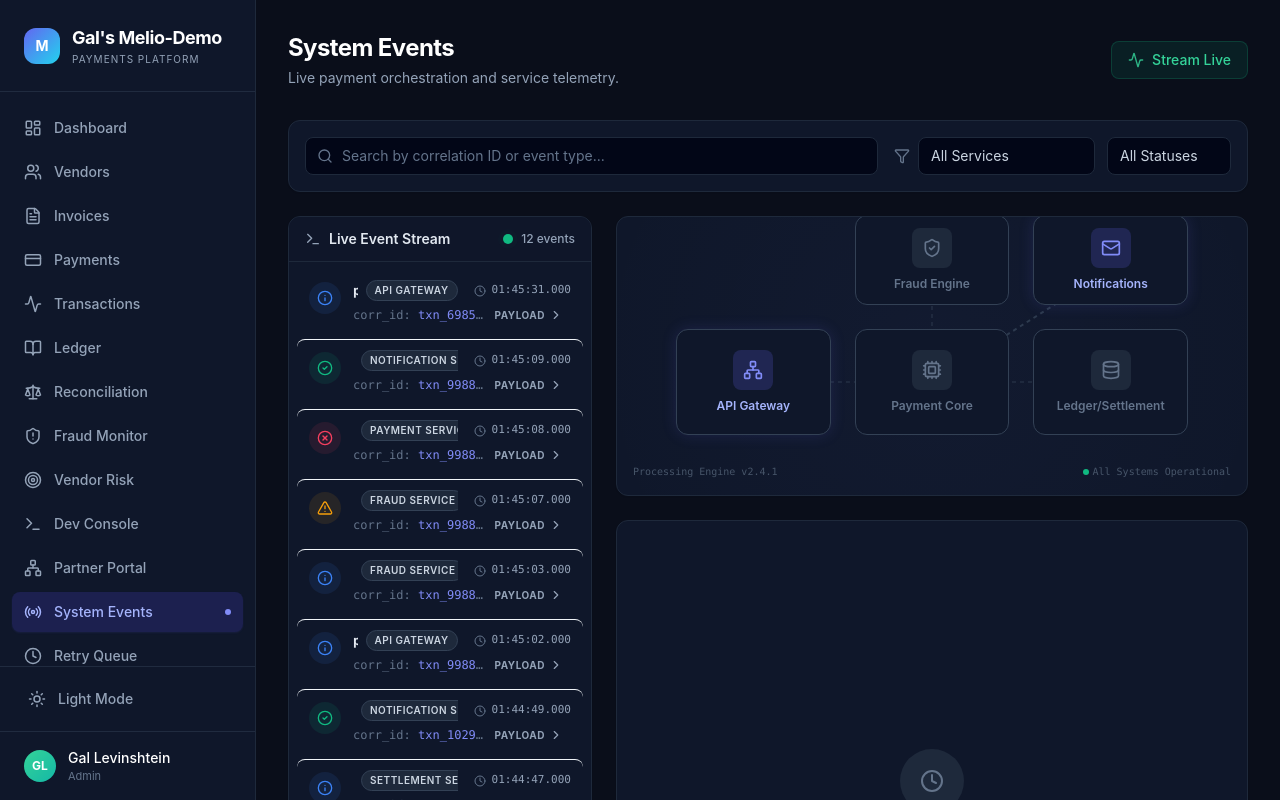
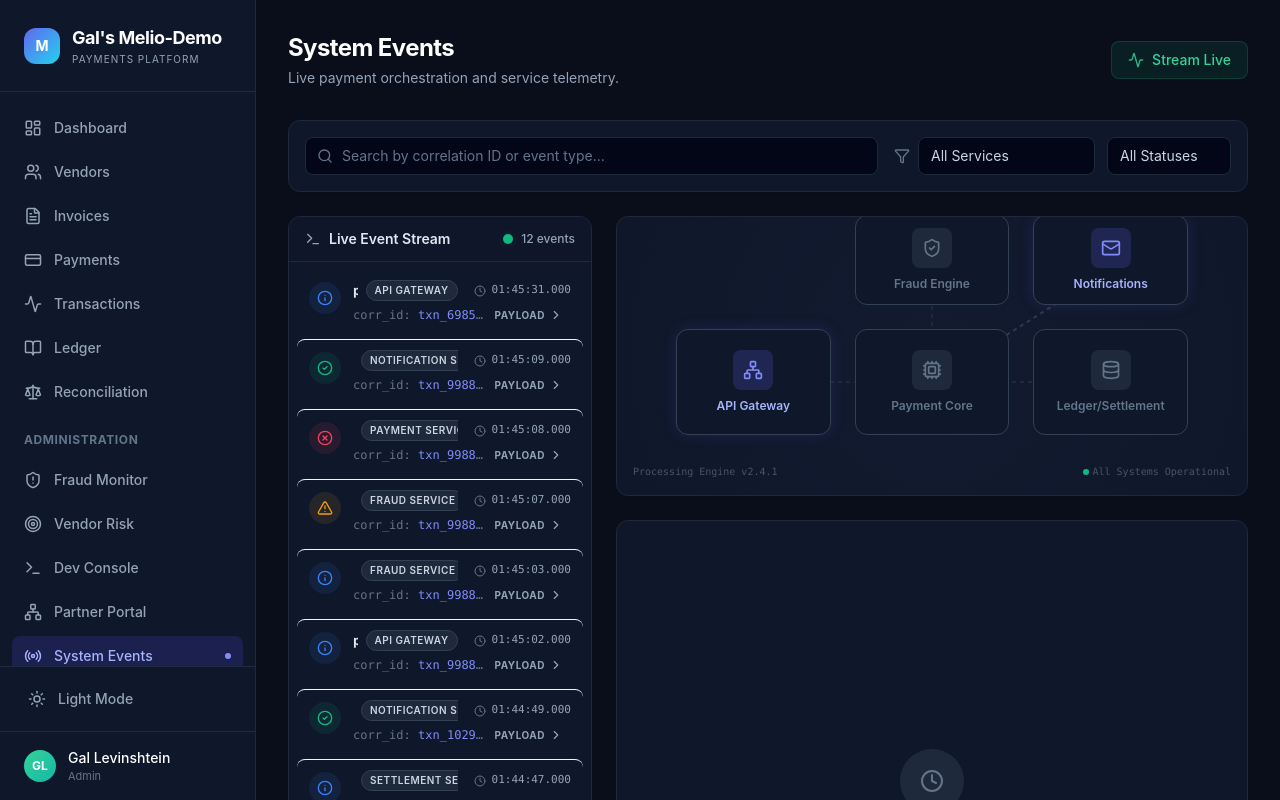
Before and after one commit to Gkodkod/melio-demo, a Next.js app: page /system-events in a window 1280 px wide. Shown: the top 800 px of the page. Built offline with nearby package versions, Linux system fonts and the light colour scheme.

Commit message:
added ADMINISTRATION separator to left navbar

```diff
--- a/src/components/sidebar.tsx
+++ b/src/components/sidebar.tsx
@@ -25,7 +25,14 @@ import { useState } from 'react';
 import { cn } from '@/lib/utils';
 import { useTheme } from '@/components/theme-provider';
 
-const navItems = [
+type NavItem = {
+    label: string;
+    href?: string;
+    icon?: React.ElementType;
+    separator?: boolean;
+};
+
+const navItems: NavItem[] = [
     { label: 'Dashboard', href: '/', icon: LayoutDashboard },
     { label: 'Vendors', href: '/vendors', icon: Users },
     { label: 'Invoices', href: '/invoices', icon: FileText },
@@ -33,6 +40,7 @@ const navItems = [
     { label: 'Transactions', href: '/transactions', icon: Activity },
     { label: 'Ledger', href: '/ledger', icon: BookOpen },
     { label: 'Reconciliation', href: '/reconciliation', icon: Scale },
+    { label: 'ADMINISTRATION', separator: true },
     { label: 'Fraud Monitor', href: '/fraud-monitor', icon: ShieldAlert },
     { label: 'Vendor Risk', href: '/vendor-risk', icon: Target },
     { label: 'Dev Console', href: '/dev-console', icon: Terminal },
@@ -104,14 +112,29 @@ export default function Sidebar() {
 
                 {/* Nav */}
                 <nav className="flex-1 px-3 py-4 space-y-1 overflow-y-auto">
-                    {navItems.map( ( { label, href, icon: Icon } ) => (
+                    {navItems.map( ( item, index ) => {
+                        if ( item.separator ) {
+                            return (
+                                <div key={`sep-${index}`} className={cn(
+                                    "px-3 pt-4 pb-2 text-xs font-bold tracking-wider uppercase",
+                                    isDark ? "text-slate-500" : "text-slate-400"
+                                )}>
+                                    {item.label}
+                                </div>
+                            );
+                        }
+
+                        const { label, href, icon: Icon } = item;
+                        const itemHref = href as string;
+
+                        return (
                             <Link
-                            key={href}
-                            href={href}
+                                key={itemHref}
+                                href={itemHref}
                                 onClick={() => setMobileOpen( false )}
                                 className={cn(
                                     'flex items-center gap-3 px-3 py-2.5 rounded-lg text-sm font-medium transition-all duration-200',
-                                isActive( href )
+                                    isActive( itemHref )
                                         ? isDark
                                             ? 'bg-indigo-600/20 text-indigo-300 shadow-sm shadow-indigo-500/10'
                                             : 'bg-indigo-50 text-indigo-600 shadow-sm shadow-indigo-500/5'
@@ -120,16 +143,17 @@ export default function Sidebar() {
                                             : 'text-slate-500 hover:text-slate-900 hover:bg-slate-100'
                                 )}
                             >
-                            <Icon size={18} />
+                                {Icon && <Icon size={18} />}
                                 {label}
-                            {isActive( href ) && (
+                                {isActive( itemHref ) && (
                                     <div className={cn(
                                         'ml-auto w-1.5 h-1.5 rounded-full',
                                         isDark ? 'bg-indigo-400' : 'bg-indigo-500'
                                     )} />
                                 )}
                             </Link>
-                    ) )}
+                        );
+                    } )}
                 </nav>
 
                 {/* Theme Toggle + Footer */}
```
Lines whose indentation alone changed are shown as unchanged.
